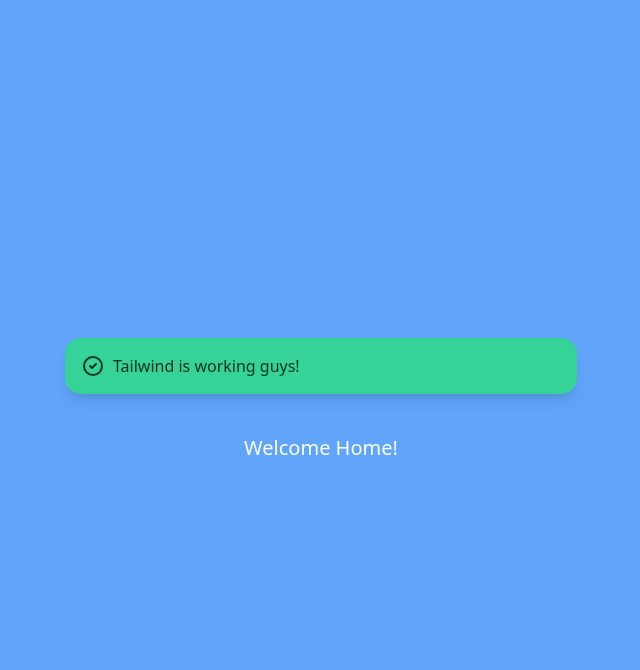
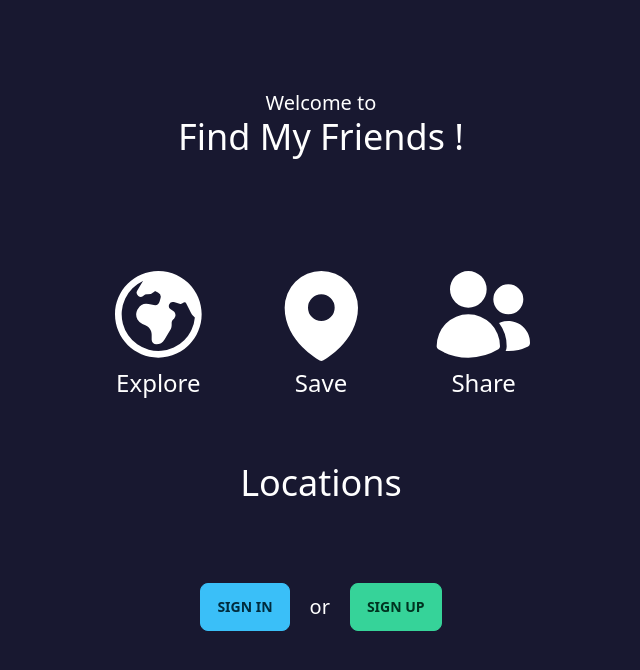
Before and after one commit to LAMA-TEAM/findmyfriends-front, a Nuxt app: page / in a window 1280 px wide. Shown: the top 670 px of the page, without its empty margins (319-959 px from the left). Built offline with nearby package versions, Linux system fonts and the light colour scheme.

Commit message:
landing page v1

```diff
--- a/pages/index.vue
+++ b/pages/index.vue
@@ -1,13 +1,37 @@
 <template>
-    <div class="h-screen flex flex-col items-center justify-center bg-blue-400">
-        <div class="alert alert-success shadow-lg max-w-lg mb-10">
-            <div>
-                <svg xmlns="http://www.w3.org/2000/svg" class="stroke-current flex-shrink-0 h-6 w-6" fill="none" viewBox="0 0 24 24"><path stroke-linecap="round" stroke-linejoin="round" stroke-width="2" d="M9 12l2 2 4-4m6 2a9 9 0 11-18 0 9 9 0 0118 0z" /></svg>
-                <span>Tailwind is working guys!</span>
+    <div class="h-screen flex flex-col justify-center bg-accent">
+        <div>
+            <h1 class="text-center text-xl text-white">
+                Welcome to
+            </h1>
+            <h1 class="text-4xl text-white text-center font-medium">
+                Find My Friends !
+            </h1>
+        </div>
+        <div class="mt-10 flex justify-center h-1/3 items-center gap-14 text-white">
+            <div class="w-1/12">
+                <GlobeEuropeAfricaIcon />
+                <div class="text-center text-2xl">Explore</div>
+            </div>
+            <div class="w-1/12">
+                <MapPinIcon />
+                <div class="text-center text-2xl">Save</div>
+            </div>
+            <div class="w-1/12">
+                <UsersIcon />
+                <div class="text-center text-2xl">Share</div>
             </div>
         </div>
-        <h1 class="text-center text-xl text-white">
-            Welcome Home!
-        </h1>
+        <div class="text-center text-white text-4xl">Locations</div>
+        <div class="flex justify-center my-20 gap-5 items-center">
+            <button class="btn btn-info">Sign in</button>
+            <span class="text-white text-center text-xl">or</span>
+            <button class="btn btn-success">Sign up</button>
+        </div>
     </div>
 </template>
+
+<script setup>
+import { MapPinIcon, GlobeEuropeAfricaIcon, UsersIcon } from '@heroicons/vue/24/solid';
+
+</script>
```
